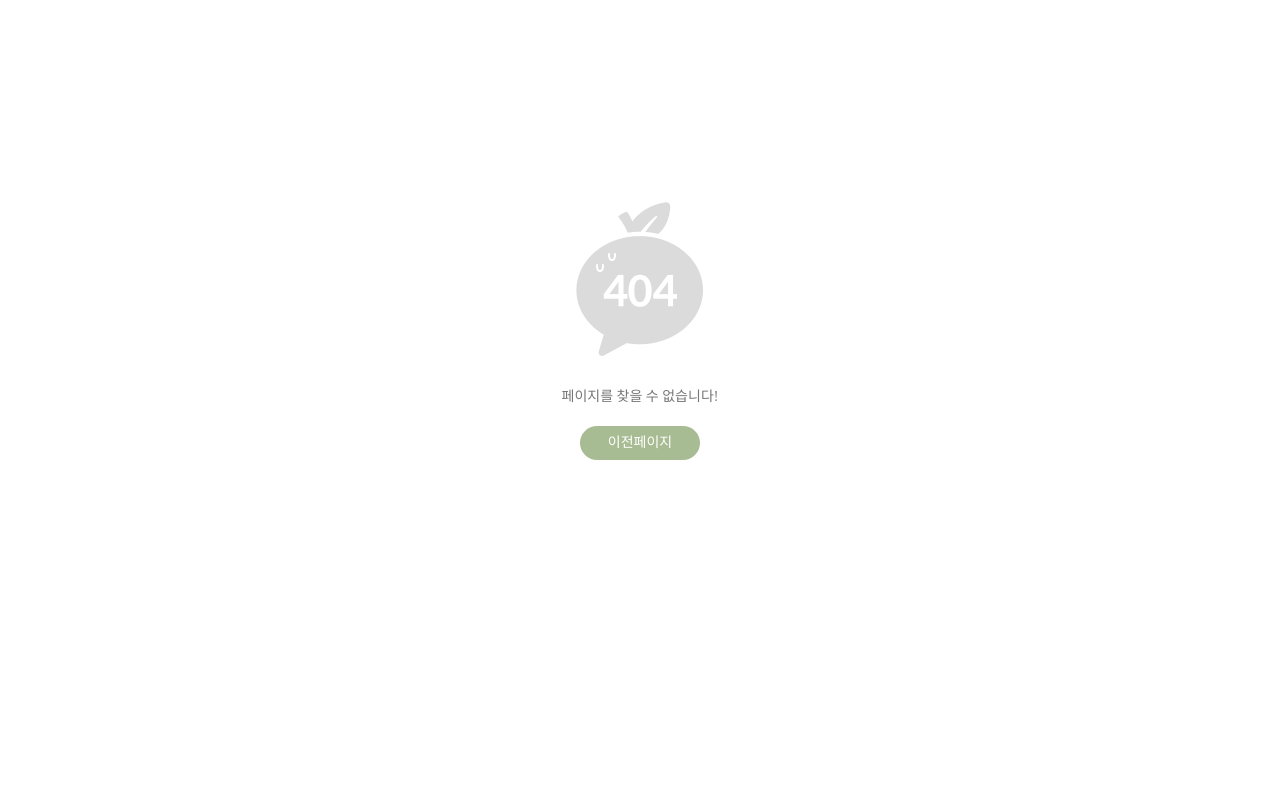
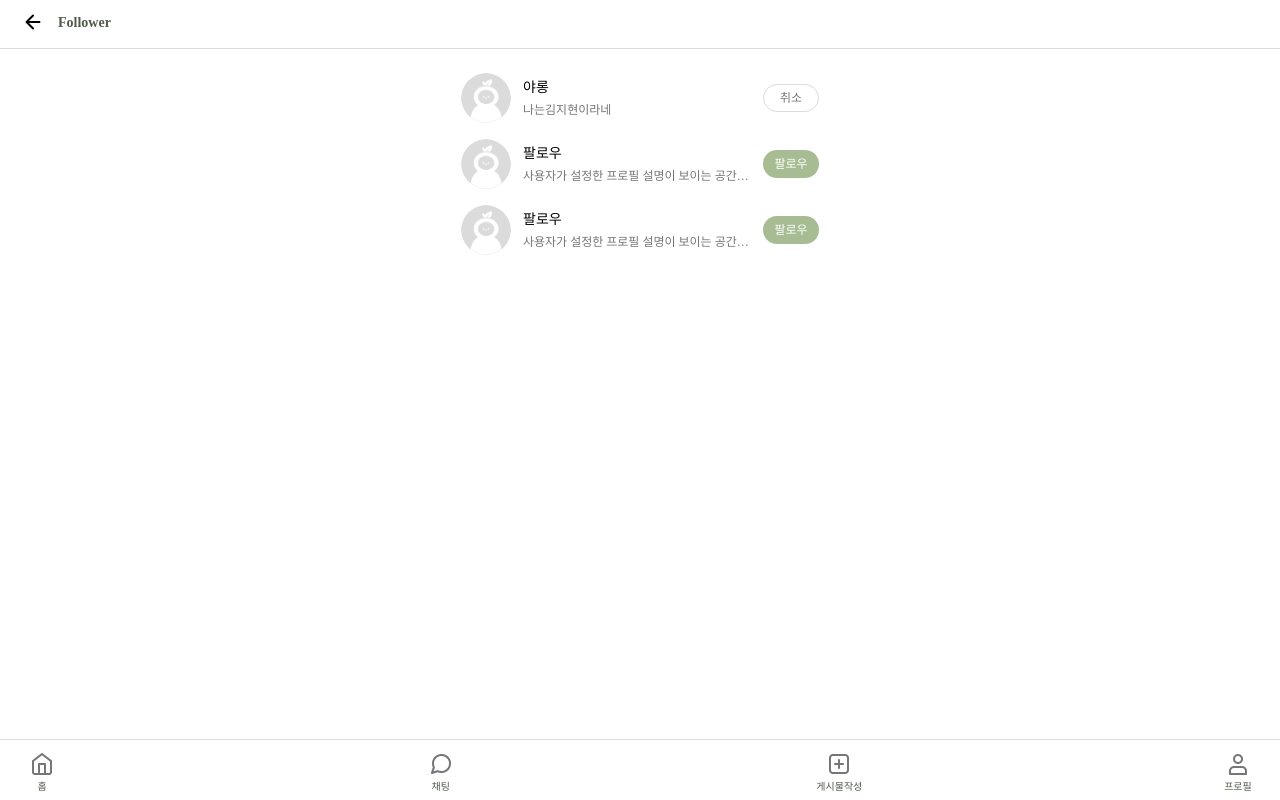
Before and after one commit to 17ANT/INATON, a React (Create React App) app: page /follower in a window 1280 px wide. Built offline with nearby package versions, Linux system fonts and the light colour scheme; a web font is replaced by a local one.

Commit message:
Feat/follow목록 페이지

```diff
--- a/src/components/header/ChatHeader.jsx
+++ b/src/components/header/ChatHeader.jsx
@@ -21,8 +21,9 @@ const Section = styled.section`
 
   h2 {
     font-size: 14px;
-    line-height: 18px;
-    margin-left: 10px;
+    line-height: 45px;
+    height: 48px;
+    margin-left: 8px;
     font-weight: bold;
     color: var(--font-color);
   }
@@ -39,11 +40,11 @@ const Section = styled.section`
   }
 `;
 
-export default function ChatHeader() {
+export default function ChatHeader({ text, isMore }) {
   const navigate = useNavigate();
 
   return (
-    <ChatHeaderBox>
+    <ChatHeaderBox text={text} isMore={isMore}>
       <Section>
         <button
           onClick={() => {
@@ -52,10 +53,14 @@ export default function ChatHeader() {
         >
           <img src={`assets/icon/icon-arrow-left.png`} alt="" />
         </button>
-        <h2>회원이름</h2>
-        <button className="more">
-          <img src={`assets/icon/icon-more-vertical.png`} alt="" />
-        </button>
+        <h2>{text}</h2>
+        {isMore ? (
+          <button className="more">
+            <img src={`assets/icon/icon-more-vertical.png`} alt="" />
+          </button>
+        ) : (
+          <></>
+        )}
       </Section>
     </ChatHeaderBox>
   );
--- a/src/pages/chatRoom/ChatRoom.jsx
+++ b/src/pages/chatRoom/ChatRoom.jsx
@@ -119,7 +119,7 @@ const MsgInput = styled.footer`
 export default function ChatRoom() {
   return (
     <>
-      <ChatHeader />
+      <ChatHeader text={'회원이름'} isMore={true} />
       <Main>
         <ChatRoomWrap>
           <MyMsg>
--- a/src/pages/follow/Follow.jsx
+++ /dev/null
@@ -1,5 +0,0 @@
-import React from 'react';
-
-export default function Follow() {
-    return <div>Follow</div>;
-}
--- /dev/null
+++ b/src/pages/follow/Follower.jsx
@@ -0,0 +1,65 @@
+import React from 'react';
+import ChatHeader from '../../components/header/ChatHeader';
+import NavBar from '../../components/navBar/NavBar';
+import InlineProfileInfo from '../../components/inlineProfileInfo/InlineProfileInfo';
+import styled from 'styled-components';
+import CustomButton from '../../components/customButton/CustomButton';
+
+const StyledInlineProfileInfo = styled.div`
+  margin: 48px auto;
+  padding: 25px 16px;
+  display: flex;
+  flex-direction: column;
+  gap: 16px;
+  width: 390px;
+  div {
+    display: flex;
+    justify-content: space-between;
+
+    div p {
+      width: 228px;
+    }
+    button {
+      align-self: center;
+      font-size: 12px;
+    }
+  }
+`;
+
+export default function Follower() {
+  return (
+    <>
+      <ChatHeader text={'Follower'} isMore={false} />
+
+      <StyledInlineProfileInfo>
+        <div>
+          <InlineProfileInfo
+            name="야롱"
+            desc={'나는김지현이라네'}
+            state="follow"
+          />
+          <CustomButton size="s" state="activ">
+            취소
+          </CustomButton>
+        </div>
+        <div>
+          <InlineProfileInfo
+            name="팔로우"
+            desc={'사용자가 설정한 프로필 설명이 보이는 공간입니다.'}
+            state="follow"
+          />
+          <CustomButton size="s">팔로우</CustomButton>
+        </div>
+        <div>
+          <InlineProfileInfo
+            name="팔로우"
+            desc={'사용자가 설정한 프로필 설명이 보이는 공간입니다.'}
+            state="follow"
+          />
+          <CustomButton size="s">팔로우</CustomButton>
+        </div>
+      </StyledInlineProfileInfo>
+      <NavBar />
+    </>
+  );
+}
--- /dev/null
+++ b/src/pages/follow/Following.jsx
@@ -0,0 +1,65 @@
+import React from 'react';
+import ChatHeader from '../../components/header/ChatHeader';
+import NavBar from '../../components/navBar/NavBar';
+import InlineProfileInfo from '../../components/inlineProfileInfo/InlineProfileInfo';
+import styled from 'styled-components';
+import CustomButton from '../../components/customButton/CustomButton';
+
+const StyledInlineProfileInfo = styled.div`
+  margin: 48px auto;
+  padding: 25px 16px;
+  display: flex;
+  flex-direction: column;
+  gap: 16px;
+  width: 390px;
+  div {
+    display: flex;
+    justify-content: space-between;
+
+    div p {
+      width: 228px;
+    }
+    button {
+      align-self: center;
+      font-size: 12px;
+    }
+  }
+`;
+
+export default function Following() {
+  return (
+    <>
+      <ChatHeader text={'Following'} isMore={false} />
+
+      <StyledInlineProfileInfo>
+        <div>
+          <InlineProfileInfo
+            name="야롱"
+            desc={'나는김지현이라네'}
+            state="follow"
+          />
+          <CustomButton size="s" state="activ">
+            취소
+          </CustomButton>
+        </div>
+        <div>
+          <InlineProfileInfo
+            name="팔로우"
+            desc={'사용자가 설정한 프로필 설명이 보이는 공간입니다.'}
+            state="follow"
+          />
+          <CustomButton size="s">팔로우</CustomButton>
+        </div>
+        <div>
+          <InlineProfileInfo
+            name="팔로우"
+            desc={'사용자가 설정한 프로필 설명이 보이는 공간입니다.'}
+            state="follow"
+          />
+          <CustomButton size="s">팔로우</CustomButton>
+        </div>
+      </StyledInlineProfileInfo>
+      <NavBar />
+    </>
+  );
+}
--- a/src/routes/Router.jsx
+++ b/src/routes/Router.jsx
@@ -16,6 +16,8 @@ import Search from './../pages/search/Search';
 import NotFound from './../pages/NotFound/NotFound';
 
 import TestPage from '../pages/B_TestPage/TestPage';
+import Follower from '../pages/follow/Follower';
+import Following from './../pages/follow/Following';
 
 export default function Router() {
   return (
@@ -37,6 +39,8 @@ export default function Router() {
           path="/myprofile/modification"
           element={<ProfileModification />}
         />
+        <Route path="/follower" element={<Follower />} />
+        <Route path="/following" element={<Following />} />
 
         {/* 테스트용 임시 페이지 */}
         <Route path="/btest" element={<TestPage />} />
```
